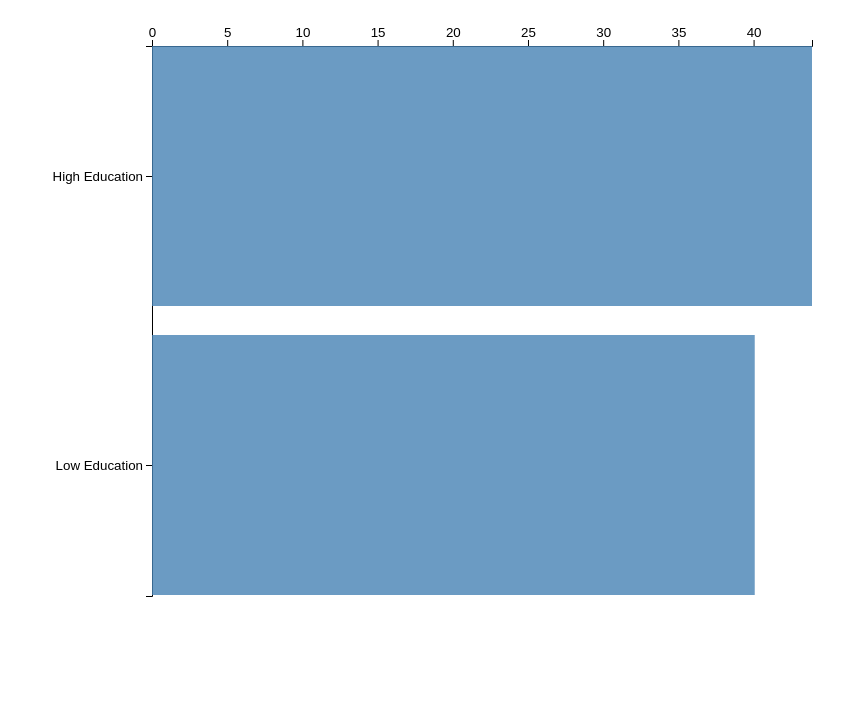
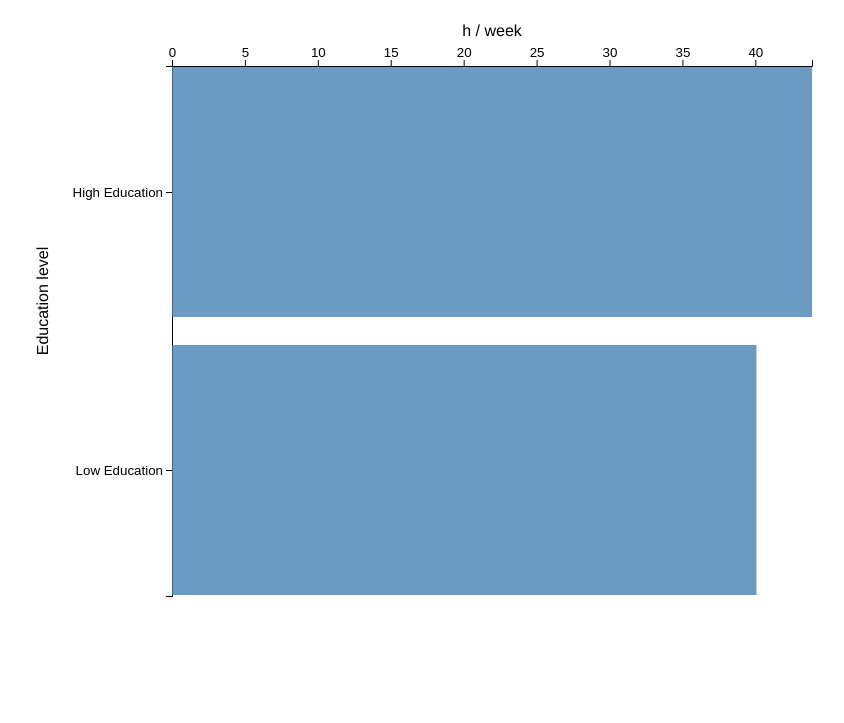
Before and after one commit to Prieschl/AdultDataSet, a plain HTML site: page Visualisation/visualisation1.html in a window 1280 px wide. Shown: the part 77-800 px from the top of the page, without its empty margins (208-1052 px from the left). Drawn offline with Linux system fonts and the light colour scheme.

Commit message:
visualisation1:
- Fixed some warnings
- Added simple transition
- Fixed sorting problem
- Added axis labels

```diff
--- a/Visualisation/js/visualisation1.js
+++ b/Visualisation/js/visualisation1.js
@@ -1,5 +1,6 @@
 $(document).ready(function() {
-    const margin = {top: 40, bottom: 10, left: 120, right: 20};
+    const axisMargin = 20;
+    const margin = {top: 40 + axisMargin, bottom: 10, left: 120 + axisMargin, right: 20};
     const width = 800 - margin.left - margin.right;
     const height = 600 - margin.top - margin.bottom;
 
@@ -23,9 +24,9 @@ $(document).ready(function() {
 
     const educationBorder = 13;
 
-    var data;
-    var viewDetails = false;
-    var detailsHighLow = false;
+    let data;
+    let viewDetails = false;
+    let detailsHighLow = false;
 
     d3.csv("data/data.csv", (d) => {
         data = d;
@@ -53,7 +54,7 @@ $(document).ready(function() {
 
         // ENTER + UPDATE
         // both old and new elements
-        rect.merge(rect_enter)
+        rect.merge(rect_enter).transition()
             .attr('height', yscale.bandwidth())
             .attr('width', (d) => xscale(d.value))
             .attr('y', (d) => yscale(d.key));
@@ -61,7 +62,22 @@ $(document).ready(function() {
         rect.merge(rect_enter).select('title').text((d) => d.key);
 
         rect.merge(rect_enter).on('click', (a,b) => switchView(a, b));
-0
+
+        // Add the text label for the x axis
+        svg.append("text")
+            .attr("transform", "translate(" + (width / 2 + margin.left) + " ," + (margin.bottom + axisMargin) + ")")
+            .style("text-anchor", "middle")
+            .text("h / week");
+
+        // Add the text label for the Y axis
+        svg.append("text")
+            .attr("transform", "rotate(-90)")
+            .attr("y", 0)
+            .attr("x",0 - (height / 2) - margin.top /2)
+            .attr("dy", "1em")
+            .style("text-anchor", "middle")
+            .text("Education level");
+
         // EXIT
         // elements that aren't associated with data
         rect.exit().remove();
@@ -69,12 +85,12 @@ $(document).ready(function() {
 
     function switchView(a, b) {
         viewDetails = !viewDetails;
-        detailsHighLow = b === 0;
+        detailsHighLow = b > 0;
         processData();
     }
 
     function processData() {
-        var groupedData;
+        let groupedData;
         if(viewDetails) {
             groupedData = data.filter(d => {
                 if(detailsHighLow) {
@@ -86,13 +102,13 @@ $(document).ready(function() {
             groupedData = d3.nest()
                 .key(d => d.educationNum)
                 .rollup(v => d3.mean(v, d => d.hoursPerWeek) )
-                .sortKeys((a,b) => a - b )
+                .sortKeys( (a,b)=> a - b)
                 .entries(groupedData);
         } else {
             groupedData = d3.nest()
                 .key(d => d.educationNum >= educationBorder ? "High Education" : "Low Education")
                 .rollup(v => d3.mean(v, d => d.hoursPerWeek))
-                .sortKeys( (a,b)=> a - b)
+                .sortKeys( (a,b)=> a < b)
                 .entries(data);
         }
         updateDiagram(groupedData);
--- a/Visualisation/visualisation1.html
+++ b/Visualisation/visualisation1.html
@@ -9,6 +9,6 @@
     <script src="js/visualisation1.js"></script>
 </head>
 <body>
-<h1>Visualisation 1</h1>
+<h1>Education vs Working Hours per Week</h1>
 </body>
 </html>
```
Also changed, not shown: Visualisation/css/style.css (line endings or trailing spaces).
